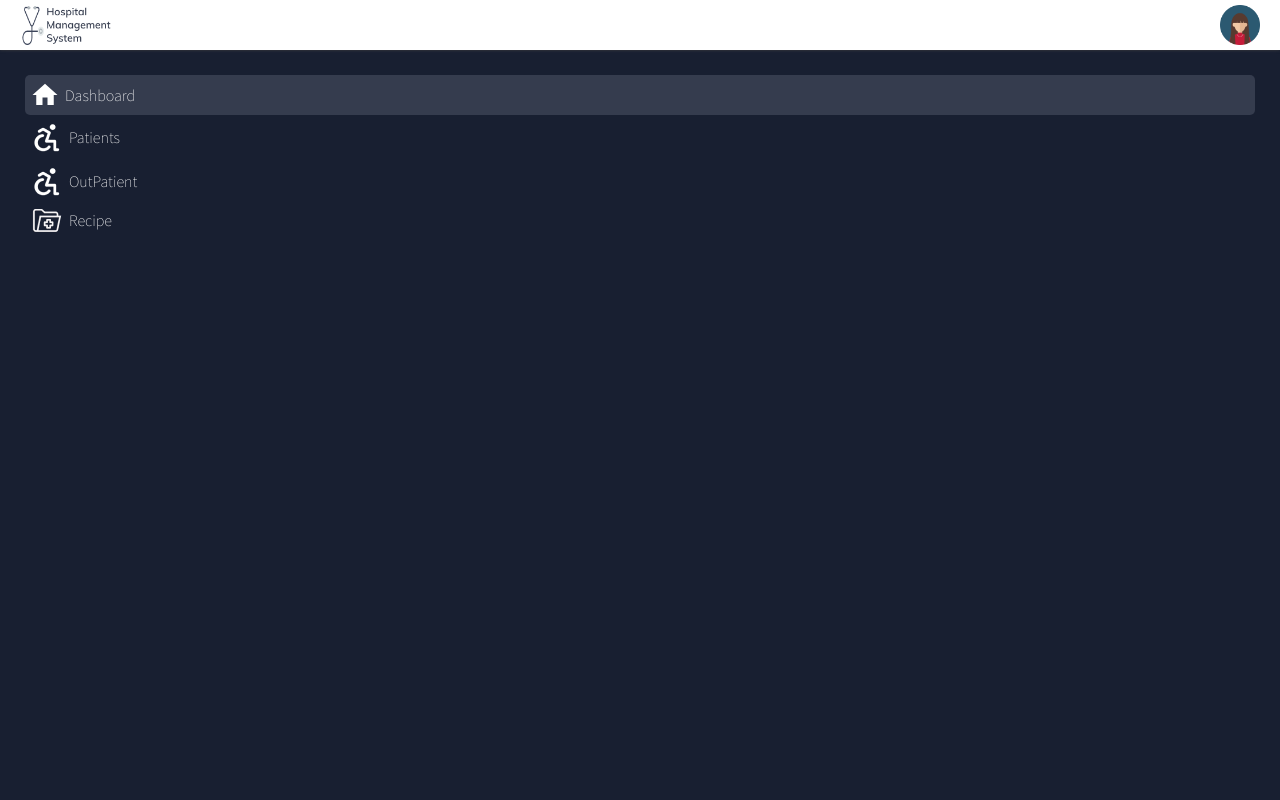
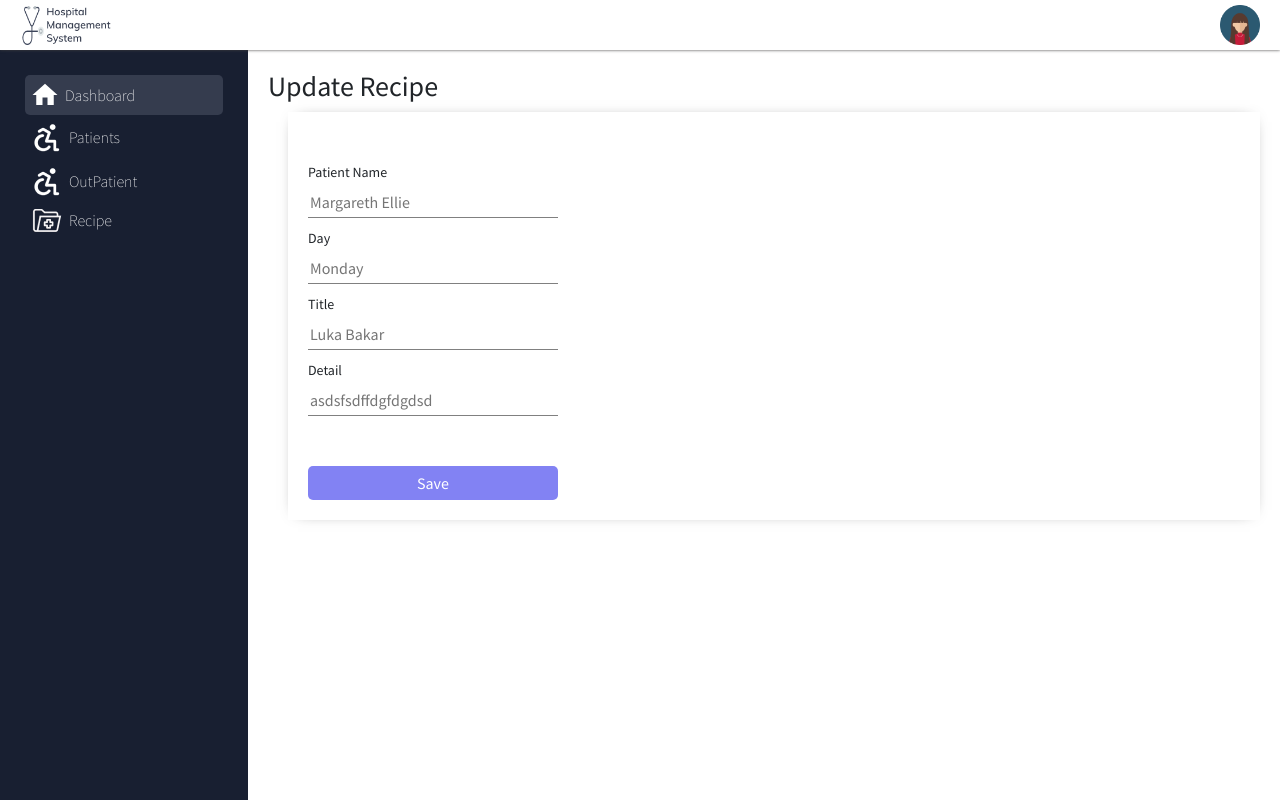
Before and after one commit to prudenca08/HMS-FE-DOCTOR, a React (Create React App) app: page /recipe/1 in a window 1280 px wide. Built offline with nearby package versions, Linux system fonts and the light colour scheme.

Commit message:
recipedr

```diff
--- a/src/App.js
+++ b/src/App.js
@@ -10,7 +10,9 @@ import Uppro from "./pages/updateProfile/Uppro";
 import ManageOutpatient from "./pages/manageOutpatient/ManageOutpatient";
 import Outpatient from "./pages/outpatient/Outpatient";
 import FormLogin from "./pages/login/Form";
-
+import RecipeList from "./pages/recipeList/RecipeList";
+import Recipe from "./pages/recipe/Recipe";
+import NewRecipe from "./pages/newRecipe/NewRecipe";
 
 function App() {
   return (
@@ -42,6 +44,15 @@ function App() {
               <Route path="/outpatient/:outpatientId">
                 <Outpatient />
               </Route>
+              <Route path="/recipes">
+                <RecipeList />
+              </Route>
+              <Route path="/recipe/:recipeId">
+                <Recipe />
+              </Route>
+              <Route path="/newRecipe">
+                <NewRecipe />
+              </Route>
             </Switch>
           </div>
         </>
--- a/src/dummyData.js
+++ b/src/dummyData.js
@@ -69,36 +69,45 @@ export const patientRows = [
 
 export const outpatient = [
   {
-      id : 1,
-      patientName : "Margareth Ellie",
-      day : "Monday",
-      date : "29/12/2021",
-      time : "10.00 - 10.50",
-      doctor : "dr.Thomas Harianja",
-      symptoms : "Gatal-gatal, sesak nafas, demam, batuk, pilek...",
-      room : "A27",
-      status: "On Progress"
+    id: 1,
+    patientName: "Margareth Ellie",
+    day: "Monday",
+    date: "29/12/2021",
+    time: "10.00 - 10.50",
+    doctor: "dr.Thomas Harianja",
+    symptoms: "Gatal-gatal, sesak nafas, demam, batuk, pilek...",
+    room: "A27",
+    status: "On Progress",
   },
   {
-      id : 2,
-      patientName : "Hayati Sulivan",
-      day : "Monday",
-      date : "29/12/2021",
-      time : "10.00 - 10.50",
-      doctor : "dr.Thomas Harianja",
-      symptoms : "Gatal-gatal, sesak nafas, demam, batuk, pilek...",
-      room : "A27",
-      status: "On Progress"
+    id: 2,
+    patientName: "Hayati Sulivan",
+    day: "Monday",
+    date: "29/12/2021",
+    time: "10.00 - 10.50",
+    doctor: "dr.Thomas Harianja",
+    symptoms: "Gatal-gatal, sesak nafas, demam, batuk, pilek...",
+    room: "A27",
+    status: "On Progress",
   },
   {
-      id : 3,
-      patientName : "Michael Jordan",
-      day : "Monday",
-      date : "29/12/2021",
-      time : "9.00 - 9.30",
-      doctor : "dr.Thomas Harianja",
-      symptoms : "Gatal-gatal, sesak nafas, demam, batuk, pilek...",
-      room : "A27",
-      status: "Done"
-    }
-  ]
+    id: 3,
+    patientName: "Michael Jordan",
+    day: "Monday",
+    date: "29/12/2021",
+    time: "9.00 - 9.30",
+    doctor: "dr.Thomas Harianja",
+    symptoms: "Gatal-gatal, sesak nafas, demam, batuk, pilek...",
+    room: "A27",
+    status: "Done",
+  },
+];
+export const recipeRows = [
+  {
+    id: 1,
+    patientName: "Margareth Ellie",
+    date: "29/12/2021",
+    title: "Sakit perut",
+    detail: "asdasdsa",
+  },
+];
--- /dev/null
+++ b/src/pages/newRecipe/NewRecipe.jsx
@@ -0,0 +1,33 @@
+import React, { useState } from "react";
+import "./newRecipe.css";
+
+export default function NewRecipe() {
+  const [selectedDate, setSelectedDate] = useState(null);
+
+  return (
+    <div className="newRecipe">
+      <h2 className="newRecipeTitle">New Recipe</h2>
+
+      <form className="newRecipeForm">
+        <div className="newRecipeItem">
+          <label> Patient Name</label>
+          <input type="text" placeholder="Enter Full Name" />
+        </div>
+        <div className="newRecipeItem">
+          <label>Date</label>
+          <input type="text" placeholder="Enter Date" />
+        </div>
+
+        <div className="newRecipeItem">
+          <label>Title</label>
+          <input type="text" placeholder="Enter Title Name" />
+        </div>
+        <div className="newRecipeItem">
+          <label>Detail</label>
+          <textarea type="text" placeholder="Enter Detail" />
+        </div>
+        <button className="newRecipeButton">Add New</button>
+      </form>
+    </div>
+  );
+}
--- /dev/null
+++ b/src/pages/newRecipe/newRecipe.css
@@ -0,0 +1,44 @@
+.newRecipe {
+  flex: 4;
+  margin-left: 20px;
+}
+.newRecipeForm {
+  display: flex;
+  flex-wrap: wrap;
+}
+.newRecipeItem {
+  width: 400px;
+  display: flex;
+  flex-direction: column;
+  margin-top: 10px;
+  margin-right: 20px;
+}
+.newRecipeItem > label {
+  margin-bottom: 10px;
+  font-size: 14px;
+  font-weight: 600;
+  color: gray;
+}
+.newRecipeItem > label > input {
+  height: 20px;
+  padding: 10px;
+  border: 1px solid gray;
+  border-radius: 5px;
+}
+
+.newRecipeGender > label {
+  margin-right: 10px;
+  font-size: 18px;
+}
+.newRecipeButton {
+  margin-top: 50px;
+  margin-right: 300px;
+  border-radius: 100px;
+  border: none;
+  width: 100px;
+  padding: 7px 10px;
+  cursor: pointer;
+  background-color: #8282f3;
+  color: white;
+  font-weight: 400;
+}
--- /dev/null
+++ b/src/pages/recipe/Recipe.jsx
@@ -0,0 +1,53 @@
+import React, { useState } from "react";
+import "./recipe.css";
+
+export default function Recipe() {
+  const [selectedDate, setSelectedDate] = useState(null);
+  return (
+    <div className="recipe">
+      <div className="recipeTitleContainer">
+        <h3 className="ListTitle">Update Recipe</h3>
+      </div>
+      <div className="recipeUpdate">
+        <form className="recipeUpdateForm">
+          <div className="recipeUpdateLeft">
+            <div className="recipeUpdateItem">
+              <label>Patient Name</label>
+              <input
+                type="text"
+                placeholder="Margareth Ellie"
+                className="recipeUpdateInput"
+              />
+            </div>
+            <div className="recipeUpdateItem">
+              <label>Day</label>
+              <input
+                type="text"
+                placeholder="Monday"
+                className="recipeUpdateInput"
+              />
+            </div>
+
+            <div className="recipeUpdateItem">
+              <label>Title</label>
+              <input
+                type="text"
+                placeholder="Luka Bakar"
+                className="recipeUpdateInput"
+              />
+            </div>
+            <div className="recipeUpdateItem">
+              <label>Detail</label>
+              <input
+                type="textarea"
+                placeholder="asdsfsdffdgfdgdsd"
+                className="recipeUpdateInput"
+              />
+            </div>
+            <button className="recipeUpdateButton">Save</button>
+          </div>
+        </form>
+      </div>
+    </div>
+  );
+}
--- /dev/null
+++ b/src/pages/recipe/recipe.css
@@ -0,0 +1,92 @@
+.recipe {
+  flex: 4;
+  padding: 20px;
+}
+.recipeTitleContainer {
+  display: flex;
+  align-items: center;
+  justify-content: space-between;
+}
+.recipeAddButton {
+  width: 80px;
+  border: none;
+  padding: 5px;
+  background-color: #8282f3;
+  border-radius: 5px;
+  cursor: pointer;
+  color: white;
+}
+.recipeContainer {
+  display: flex;
+  margin-top: 20px;
+}
+.recipeShow {
+  flex: 1;
+  padding: 20px;
+  -webkit-box-shadow: 0px 0px 15px -10px rgba(0, 0, 0, 0.75);
+  box-shadow: 0px 0px 15px -10px rgba(0, 0, 0, 0.75);
+  padding: 20px;
+}
+.recipeUpdate {
+  flex: 2;
+  padding: 20px;
+  -webkit-box-shadow: 0px 0px 15px -10px rgba(0, 0, 0, 0.75);
+  box-shadow: 0px 0px 15px -10px rgba(0, 0, 0, 0.75);
+  padding: 20px;
+  margin-left: 20px;
+}
+.recipeShowTitle {
+  font-size: 25px;
+  font-weight: 600;
+  color: rgb(175, 170, 170);
+}
+.recipeShowDetail {
+  margin-top: 20px;
+}
+.recipeShowInfo {
+  display: flex;
+  align-items: center;
+  margin: 20px 0px;
+  color: #444;
+}
+.recipeShowIcon {
+  font-size: 18px !important;
+}
+.recipeShowInfoTitle {
+  margin-left: 10px;
+}
+.recipeUpdateForm {
+  display: flex;
+  justify-content: space-between;
+  margin-top: 20px;
+}
+.recipeUpdateTitle {
+  font-size: 24px;
+  font-weight: 60;
+}
+.recipeUpdateItem {
+  display: flex;
+  flex-direction: column;
+  margin-top: 10px;
+}
+.recipeUpdateItem > label {
+  margin-bottom: 5px;
+  font-size: 14px;
+}
+.recipeUpdateInput {
+  border: none;
+  width: 250px;
+  height: 30px;
+  border-bottom: 1px solid gray;
+}
+.recipeUpdateButton {
+  margin-top: 50px;
+  border-radius: 5px;
+  border: none;
+  width: 250px;
+  padding: 5px;
+  cursor: pointer;
+  background-color: #8282f3;
+  color: white;
+  font-weight: 400;
+}
--- /dev/null
+++ b/src/pages/recipeList/RecipeList.jsx
@@ -0,0 +1,63 @@
+import React, { useState } from "react";
+import "./recipeList.css";
+import DeleteOutlineIcon from "@material-ui/icons/DeleteOutline";
+import EditIcon from "@material-ui/icons/Edit";
+import { DataGrid } from "@mui/x-data-grid";
+import { Link } from "react-router-dom";
+import { recipeRows } from "../../dummyData";
+
+export default function RecipeList() {
+  const [data, setData] = useState(recipeRows);
+
+  const handleDelete = (id) => {
+    setData(data.filter((item) => item.id !== id));
+  };
+
+  const columns = [
+    { field: "id", headerName: "ID", width: 100 },
+    { field: "patientName", headerName: "Nama Pasien", width: 180 },
+    { field: "date", headerName: "Date", width: 150 },
+    { field: "title", headerName: "Title", width: 150 },
+    { field: "detail", headerName: "Detail", width: 150 },
+    {
+      field: "action",
+      headerName: "Action",
+      width: 170,
+      renderCell: (params) => {
+        return (
+          <>
+            <Link to={"/recipe/" + params.row.id}>
+              <EditIcon className="recipeEdit" />
+            </Link>
+            <DeleteOutlineIcon
+              className="recipeDelete"
+              onClick={() => handleDelete(params.row.id)}
+            />
+          </>
+        );
+      },
+    },
+  ];
+
+  return (
+    <div className="recipeList">
+      <div className="recipeListTitleContainer">
+        <h3 className="ListTitle">Recipe</h3>
+      </div>
+      <div className="recipeAdd">
+        <Link to="/newrecipe">
+          <button className="recipeAddButton">+Add New</button>
+        </Link>
+      </div>
+
+      <DataGrid
+        rows={data}
+        columns={columns}
+        pageSize={5}
+        rowsPerPageOptions={[5]}
+        checkboxSelection
+        disableSelectionOnClick
+      />
+    </div>
+  );
+}
--- /dev/null
+++ b/src/pages/recipeList/recipeList.css
@@ -0,0 +1,34 @@
+.recipeList {
+  flex: 4;
+}
+.recipeEdit {
+  cursor: pointer;
+  margin-right: 20px;
+  color: rgb(42, 124, 218);
+}
+.recipeDelete {
+  cursor: pointer;
+  color: crimson;
+}
+.recipeListTitleContainer {
+  display: flex;
+  align-items: center;
+  justify-content: space-between;
+}
+.recipeAddButton {
+  margin-top: 10px;
+  border-radius: 5px;
+  border: none;
+  width: 100px;
+  padding: 7px 7px;
+  cursor: pointer;
+  background-color: #8282f3;
+  color: white;
+  font-weight: 400;
+}
+.recipeAdd {
+  display: flex;
+  padding: 20px 5px;
+  right: 0;
+  margin-left: 60em;
+}
```
Also changed, not shown: src/components/Sidebar/Sidebar.jsx (+5 -3 lines), 1 other file (tests, documents, lock files or other folders). Lines whose indentation alone changed are shown as unchanged.
